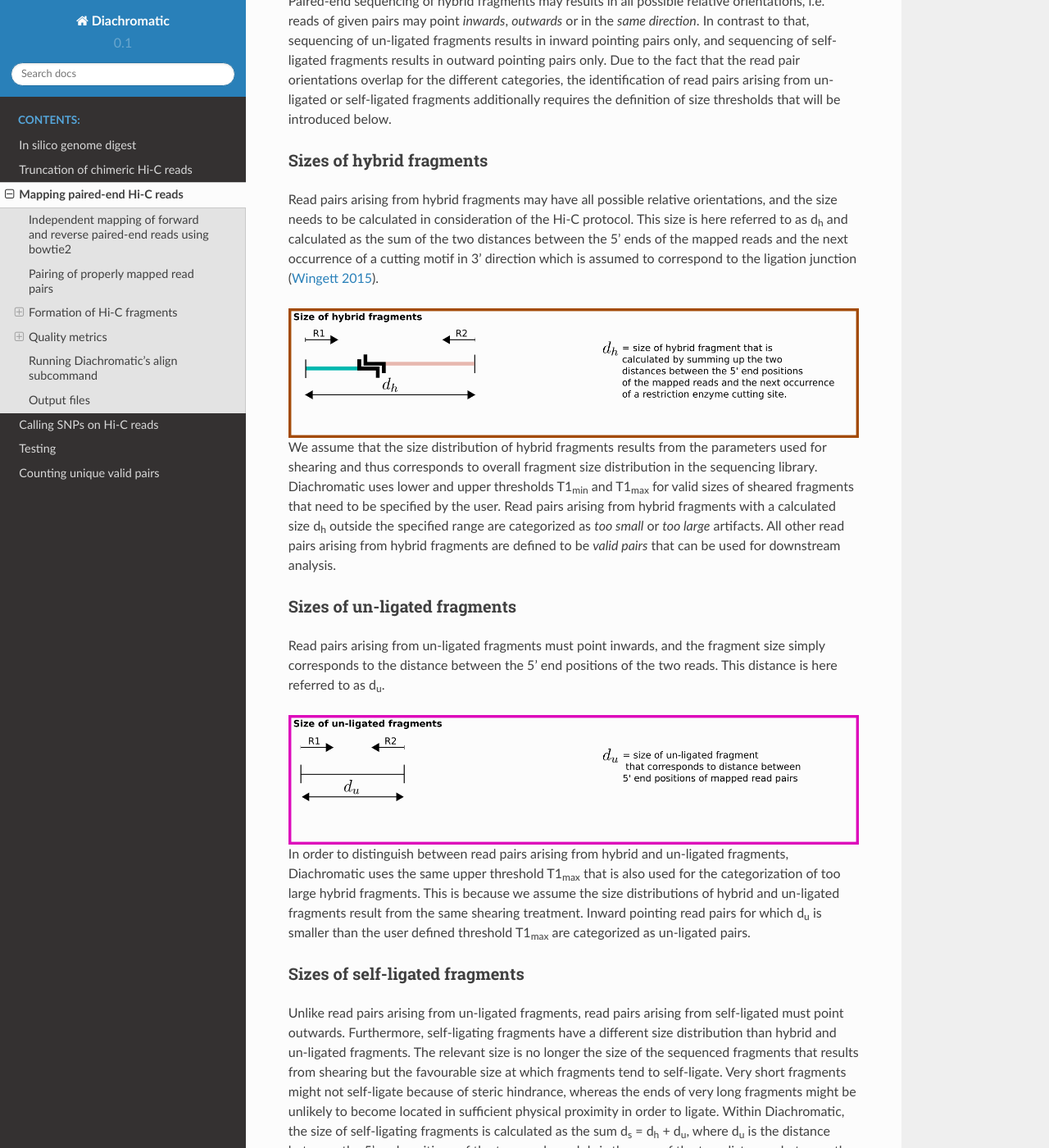
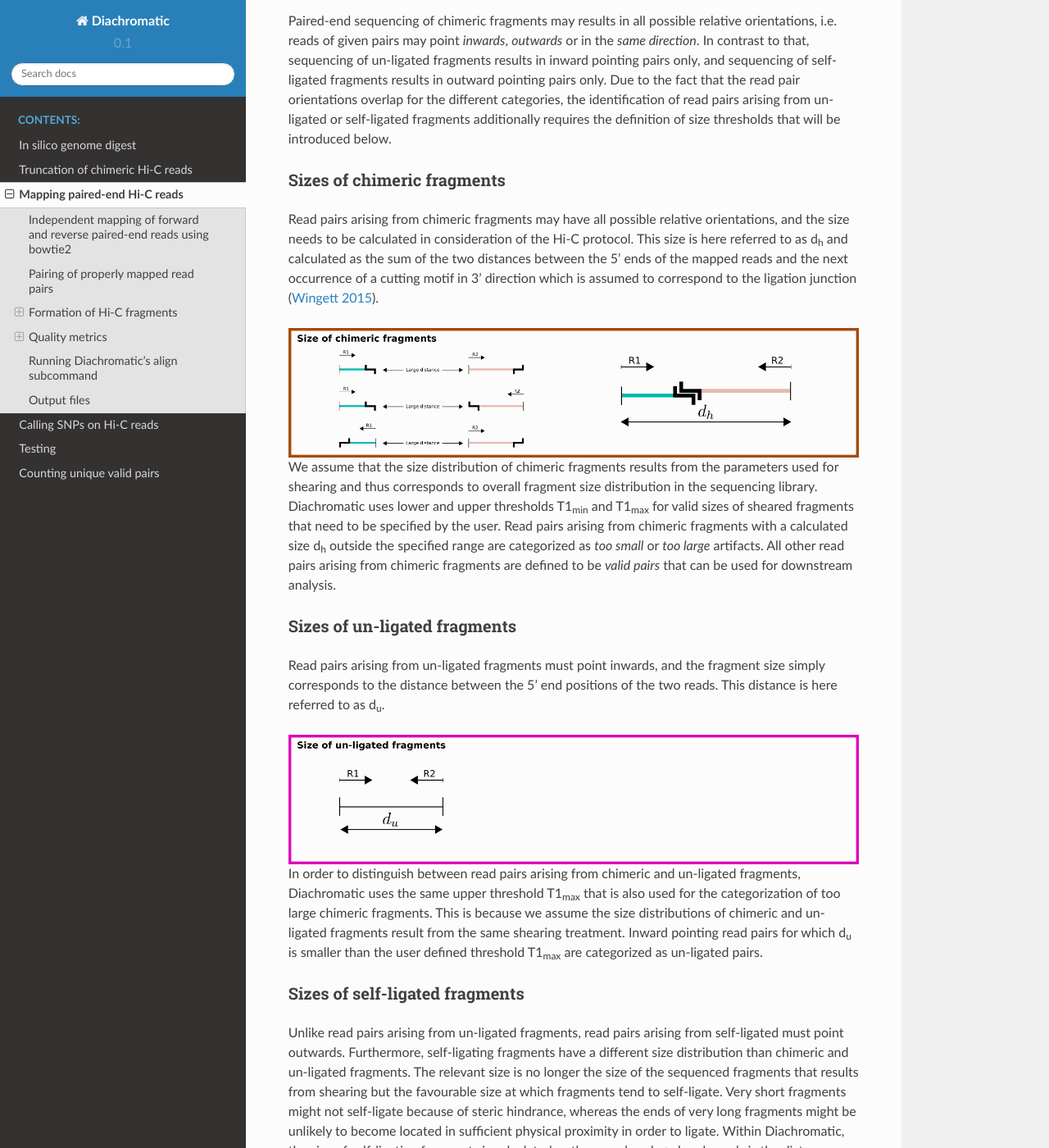
Before and after one commit to TheJacksonLaboratory/diachromatic, a Sphinx documentation site: the page built from docs/mapping.rst, in a window 1280 px wide and 1400 px high, scrolled down 2304 px. Shown: the whole window at 82% size. Built offline with Sphinx 7.4.7 and the Read the Docs theme 2.0.0, drawn with Linux system fonts in a browser that asks for light colours; some of the changed text lies outside the part shown.

Commit message:
Added documentation about fragment size plot (#51).

```diff
--- a/docs/mapping.rst
+++ b/docs/mapping.rst
@@ -7,10 +7,10 @@
 The two reads of a valid Hi-C read pair come from two different interacting genomic regions that can be
 separated by a large number of nucleotides within the same chromosome (**cis interactions**) or even be located on
 different chromosomes (**trans interactions**). For this reason, the distance between the two 5' end positions of the
-mapped reads can no longer be interpreted as the classical *insert size*, and the truncated forward (R1) and reverse
-(R2) reads have to be mapped independently.
+mapped reads can no longer be interpreted as the classical *insert size* in all cases.
+Therefore, the truncated forward (R1) and reverse (R2) reads have to be mapped independently.
 
-Diachromatic executes ``bowtie2`` separately for R1 and R2 with the ``--very-sensitive`` option.
+Diachromatic separately executes ``bowtie2`` for R1 and R2 with the ``--very-sensitive`` option.
 Read pairs for which at least one read cannot be mapped uniquely are discarded.
 Diachromatic provides two levels of stringency for the definition of multi-mapped reads:
     1. **Very stringent mapping:** There is no second best alignment for the given read. In this case the line in the SAM record produced by ``bowtie2`` contains no ``XS`` tag. Use Diachromatic's ``--bowtie-stringent-unique`` or ``-bsu`` option in order to use this level of stringency.
@@ -44,13 +44,14 @@
 The shearing step introduces DNA breakpoints representing a second type of fragment ends in addition those introduced
 by digestion. Fragment ends corresponding to restriction enzyme cutting sites are generally referred to as
 *dangling ends* because they failed to re-ligate.
+Essentially, three fragment categories are distinguished within Diachromatic: **chimeric fragments** that arise from
+re-ligation between ends of different restriction fragments as well as two artifact categories that correspond to single
+restriction fragments whose ends failed to re-ligate with other fragments, either because both ends remained **un-ligated**
+or **self-ligated** with each other.
+Chimeric fragments may correspond to genuine interactions but also to *cross-ligation*
+artifacts depending on whether the re-ligation occurred within the same protein-DNA complex or between different complexes.
 
-Essentially, three fragment categories are distinguished within Diachromatic: **hybrid fragments** that arise from
-re-ligation between ends of different restriction fragments and two artifact categories that correspond to single
-restriction fragments whose ends failed to re-ligate with other fragments, either because both ends remained **un-ligated**
-or **self-ligated** with each other. Hybrid fragments may correspond to genuine interactions but also to cross-ligation
-artifacts depending on whether the re-ligation occurred within the same protein-DNA complex or between different complexes.
-Paired-end sequencing of hybrid fragments may results in all possible relative orientations, i.e. reads of given pairs
+Paired-end sequencing of chimeric fragments may results in all possible relative orientations, i.e. reads of given pairs
 may point *inwards*, *outwards* or in the *same direction*.
 In contrast to that, sequencing of un-ligated fragments results in inward pointing pairs only, and sequencing of
 self-ligated fragments results in outward pointing pairs only.
@@ -59,25 +60,25 @@
 additionally requires the definition of size thresholds that will be introduced below.
 
 
-Sizes of hybrid fragments
--------------------------
+Sizes of chimeric fragments
+---------------------------
 
-Read pairs arising from hybrid fragments may have all possible relative orientations, and the size needs to be calculated
+Read pairs arising from chimeric fragments may have all possible relative orientations, and the size needs to be calculated
 in consideration of the Hi-C protocol.
 This size is here referred to as d\ :sub:`h` and calculated as the sum of the two distances between the 5' ends of the
 mapped reads and the next occurrence of a cutting motif in 3' direction which is assumed to correspond to the ligation
 junction (`Wingett 2015 <https://www.ncbi.nlm.nih.gov/pubmed/26835000/>`_).
 
-.. figure:: img/fragment_size_hybrid.png
+.. figure:: img/fragment_size_chimeric.png
     :align: center
 
-We assume that the size distribution of hybrid fragments results from the parameters used for shearing
+We assume that the size distribution of chimeric fragments results from the parameters used for shearing
 and thus corresponds to overall fragment size distribution in the sequencing library.
 Diachromatic uses lower and upper thresholds T1\ :sub:`min` and T1\ :sub:`max` for valid sizes of sheared fragments that
 need to be specified by the user.
-Read pairs arising from hybrid fragments with a calculated size d\ :sub:`h` outside the specified range are categorized
+Read pairs arising from chimeric fragments with a calculated size d\ :sub:`h` outside the specified range are categorized
 as *too small* or *too large* artifacts.
-All other read pairs arising from hybrid fragments are defined to be *valid pairs* that can be used for downstream
+All other read pairs arising from chimeric fragments are defined to be *valid pairs* that can be used for downstream
 analysis.
 
 
@@ -90,9 +91,9 @@
 .. figure:: img/fragment_size_unligated.png
     :align: center
 
-In order to distinguish between read pairs arising from hybrid and un-ligated fragments, Diachromatic uses the same
-upper threshold T1\ :sub:`max` that is also used for the categorization of too large hybrid fragments.
-This is because we assume the size distributions of hybrid and un-ligated fragments result from the same shearing
+In order to distinguish between read pairs arising from chimeric and un-ligated fragments, Diachromatic uses the same
+upper threshold T1\ :sub:`max` that is also used for the categorization of too large chimeric fragments.
+This is because we assume the size distributions of chimeric and un-ligated fragments result from the same shearing
 treatment.
 Inward pointing read pairs for which d\ :sub:`u` is smaller than the user defined threshold T1\ :sub:`max` are categorized as
 un-ligated pairs.
@@ -102,7 +103,7 @@
 -------------------------------
 
 Unlike read pairs arising from un-ligated fragments, read pairs arising from self-ligated must point outwards.
-Furthermore, self-ligating fragments have a different size distribution than hybrid and un-ligated fragments.
+Furthermore, self-ligating fragments have a different size distribution than chimeric and un-ligated fragments.
 The relevant size is no longer the size of the sequenced fragments that results from shearing but the
 favourable size at which fragments tend to self-ligate.
 Very short fragments might not self-ligate because of steric hindrance, whereas the ends of very long fragments might
@@ -133,7 +134,7 @@
 
 **3.** Read pairs that point outwards might originate from self-ligated fragments. In such cases, the size d\ :sub:`s` of the potentially underlying self-ligated fragment is calculated as described above, and compared to an upper size threshold T\ :sub:`2` for self-ligated fragments. Outward pointing read pairs with d\ :sub:`s` smaller than T\ :sub:`2` are assigned to the self-ligated category.
 
-**4.** Read pairs arising from hybrid fragments (not un- or self-ligated) are further distinguished. Read pairs with size d\ :sub:`s` outside the specified size range of sheared fragments will be categorizesd as wrong size.
+**4.** Read pairs arising from chimeric fragments (not un- or self-ligated) are further distinguished. Read pairs with size d\ :sub:`s` outside the specified size range of sheared fragments will be categorizesd as wrong size.
 
 
 Quality metrics
@@ -167,9 +168,9 @@
 
 **Percentage of self-ligated read pairs:** In practice self-ligation seem to occur very often. Typical values are below 1%. In theory, however, this category may provide interesting insights about the length at which fragment ends preferably ligate. Which might be uselful for the choice of the restriction enzyme or enzymes.
 
-**Percentage of too short hybrid read pairs:** A high percentage of too short hybrid fragments may indicate that either the chosen lower threshold does not match the experimental settings, or inversely, the parameters for shearing need to adjusted. Typical values are smaller than 10%.
+**Percentage of too short chimeric read pairs:** A high percentage of too short chimeric fragments may indicate that either the chosen lower threshold does not match the experimental settings, or inversely, the parameters for shearing need to adjusted. Typical values are smaller than 10%.
 
-**Percentage of too short hybrid read pairs:** Essentially, the same applies as for too short. For the data of Andrey et al. 2016, we observed an extra peak for very large fragment sizes. Typical values are smaller than 10%.
+**Percentage of too short chimeric read pairs:** Essentially, the same applies as for too short. For the data of Andrey et al. 2016, we observed an extra peak for very large fragment sizes. Typical values are smaller than 10%.
 
 **Percentage of valid read pairs:** The more, the better. Typical values range between 65% and 85%.
 
@@ -200,6 +201,22 @@
 to un-ligated restriction enzyme cutting sites.
 The RLC is intended to reflect the efficiency of the re-ligation step and could possibly be used to improve experimental
 conditions for re-ligation.
+
+
+Size distribution of chimeric and un-ligated fragments
+------------------------------------------------------
+
+Diachromatc also keeps track of the fragment sizes of chimeric and un-ligated fragments.
+
+For the size distribution of chimeric fragments (black), the size is determined for all read pairs that were categorized
+as either valid, too short or too long.
+
+Active chimeric fragments (red) form a subset of all chimeric fragments, whereby either R1 or R2 is assigned to a digest
+that
+
+.. figure:: img/size_distribution_plot.png
+    :align: center
+
 
 
 Running Diachromatic's align subcommand
@@ -255,9 +272,9 @@
 
 The optional fields of the SAM records contain information about the read pair category:
 
-    * hybrid valid (Tag: ``VP``)
-    * hybrid too short (Tag: ``TS``)
-    * hybrid too long (Tag: ``TL``)
+    * chimeric valid (Tag: ``VP``)
+    * chimeric too short (Tag: ``TS``)
+    * chimeric too long (Tag: ``TL``)
     * same dangling end (Tag: ``UL``)
     * same internal (Tag: ``SL``)
 
```
Also changed, not shown: docs/img/fragment_categories.png, docs/img/fragment_categories.svg, docs/img/fragment_size_chimeric.png (added), docs/img/fragment_size_hybrid.png (deleted), docs/img/fragment_size_selfligated.png, docs/img/fragment_size_unligated.png, docs/img/fragment_sizes.svg, docs/img/size_distribution_plot.png (added), 3 other files.
